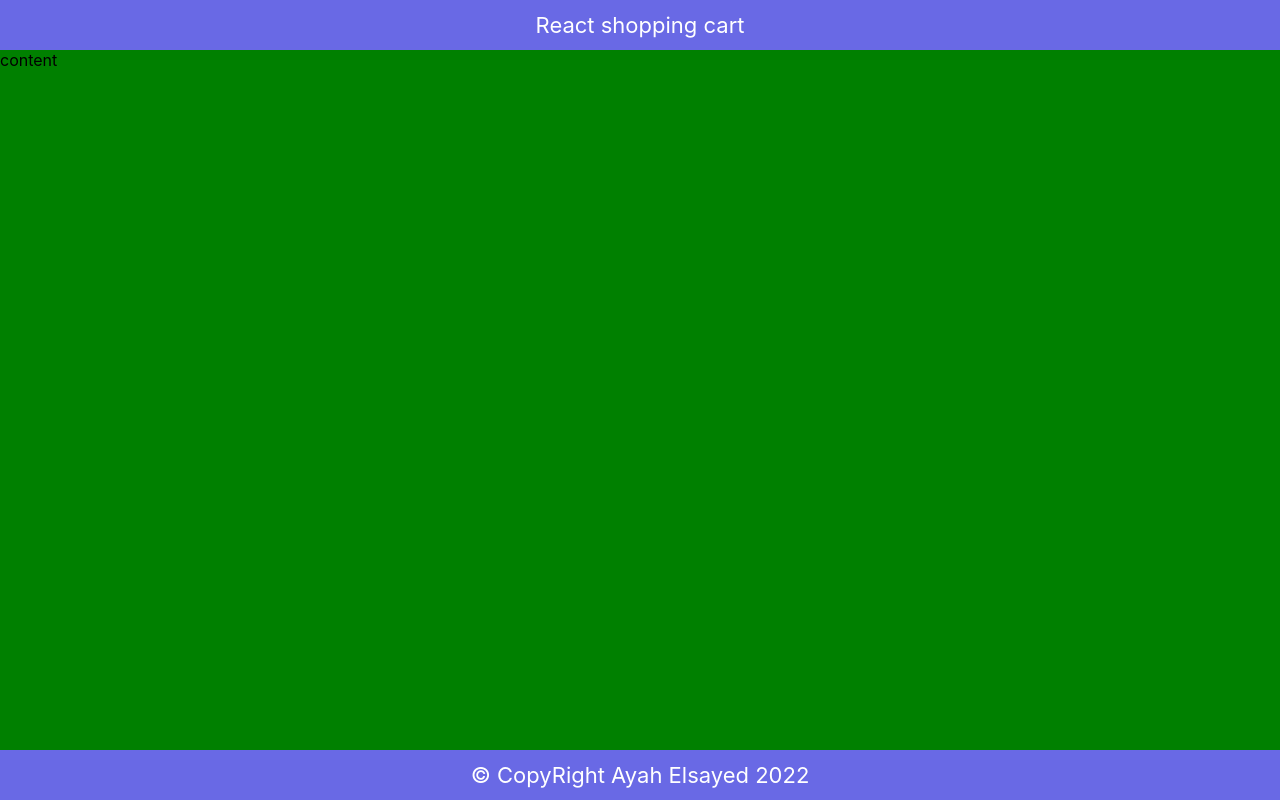
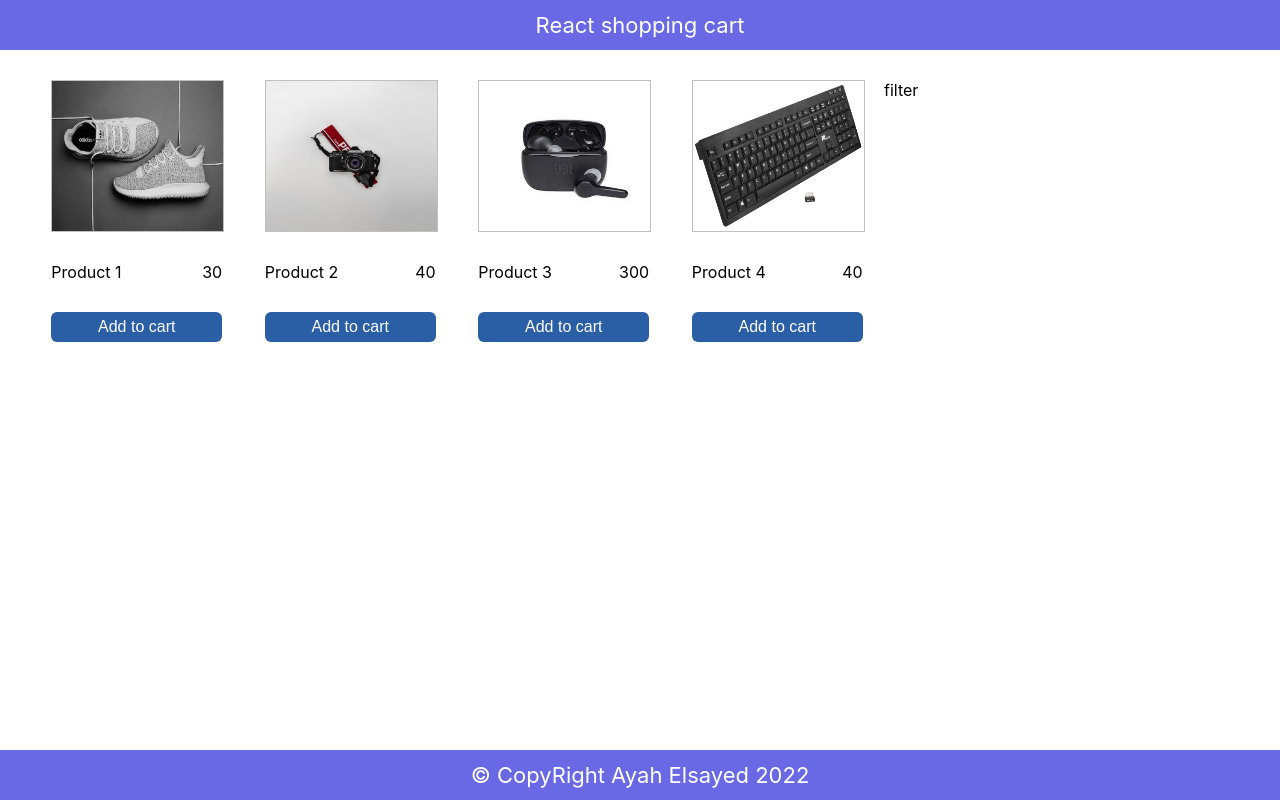
Before and after one commit to AyahElsayed/React-Shopping-Cart, a React (Create React App) app in the folder client/: page / in a window 1280 px wide. Built offline with nearby package versions, Linux system fonts and the light colour scheme.

Commit message:
products basic layout

```diff
--- /dev/null
+++ b/client/src/components/products/products.js
@@ -0,0 +1,23 @@
+import React from 'react'
+import './products.scss'
+
+const Products = (props) => {
+  const { products } = props
+  console.log('products', products)
+  return (
+    <div className='products'>
+      {products.map((product) => (
+        <div className='product_item' key={product.id}>
+          <img src={product.imageUrl} alt={product.title} />
+          <div className='product_desc'>
+            <p>{product.title}</p>
+            <span>{product.price}</span>
+          </div>
+          <button>Add to cart</button>
+        </div>
+      ))}
+    </div>
+  )
+}
+
+export default Products
--- /dev/null
+++ b/client/src/components/products/products.scss
@@ -0,0 +1,36 @@
+.products {
+  width: 70%;
+  display: flex;
+  justify-content: space-around;
+
+  .product_item {
+    display: flex;
+    width: 20%;
+    height: 262px;
+    flex-direction: column;
+    justify-content: space-between;
+
+    img {
+      width: 100%;
+      height: 150px;
+      border: 1px solid #c0c0c0;
+    }
+
+    .product_desc {
+      display: flex;
+      justify-content: space-between;
+      align-items: center;
+    }
+
+    button {
+      height: 30px;
+      color: #fff;
+      display: block;
+      width: 100%;
+      border: 0;
+      background-color: #2a5ea5;
+      font-size: 16px;
+      border-radius: 6px;
+    }
+  }
+}
--- a/client/src/content.js
+++ b/client/src/content.js
@@ -1,10 +1,20 @@
 import React from 'react'
-import { words } from './staticWords';
+import { useState } from 'react'
+// import { words } from './staticWords';
+import Products from './components/products/products';
+import data from './data.json'
 
 const Content = () => {
+  const [products, setProduts] = useState(data)
+  console.log(products)
   return (
     <div className='content'>
-      {words.content}
+      <div className='wrapper'>
+        <Products products={products} />
+        <div className='filter'>
+          filter
+        </div>
+      </div>
     </div>
   )
 }
--- a/client/src/index.scss
+++ b/client/src/index.scss
@@ -31,5 +31,15 @@ body {
 
 .content {
   grid-area: content;
-  background-color: green;
+  // background-color: green;
 }
+.wrapper{
+  display: flex;
+  justify-content: space-between;
+  padding: 30px;
+
+
+  .filter{
+    width: 30%;
+  }
+}
```
